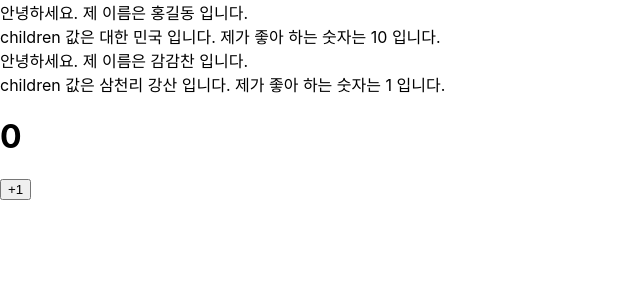
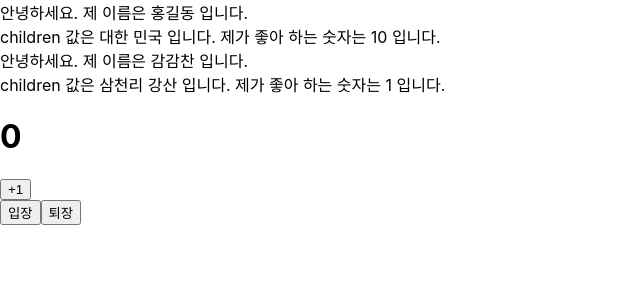
Before and after one commit to plusmail/react_ex, a React (Create React App) app: page / in a window 1280 px wide. Shown: the top 300 px of the page, without its empty margins (0-640 px from the left). Built offline with nearby package versions, Linux system fonts and the light colour scheme.

Commit message:
webstorm- Say추

```diff
--- /dev/null
+++ b/src/Say.js
@@ -0,0 +1,16 @@
+import { useState} from "react";
+const Say = () => {
+    const [message, setMessage] = useState('');
+    const onClickEnter = () => setMessage('안녕하세요.');
+    const onClickLeave = () => setMessage("안녕히 가세요.");
+    const [color, setColor] = useState('black');
+
+    return (
+        <div>
+            <button onClick={onClickEnter}>입장</button>
+            <button onClick={onClickLeave}>퇴장</button>
+        </div>
+    )
+}
+
+export default Say;
--- a/src/index.js
+++ b/src/index.js
@@ -5,6 +5,8 @@ import reportWebVitals from './reportWebVitals';
 import MyComponent from "./MyComponent";
 import ClassComponent from "./ClassComponent";
 import Counter from "./Counter";
+import Say from "./Say";
+
 
 const root = ReactDOM.createRoot(document.getElementById('root'));
 root.render(
@@ -13,6 +15,7 @@ root.render(
       <MyComponent name={'홍길동'} favoriteNumber={10}>대한 민국</MyComponent>
       <ClassComponent favoriteNumber={1} name={"감감찬"} >삼천리 강산</ClassComponent>
       <Counter></Counter>
+      <Say/>
   </React.StrictMode>
 );
 
```
Also changed, not shown: public/test.html (added, +12 -0 lines).
